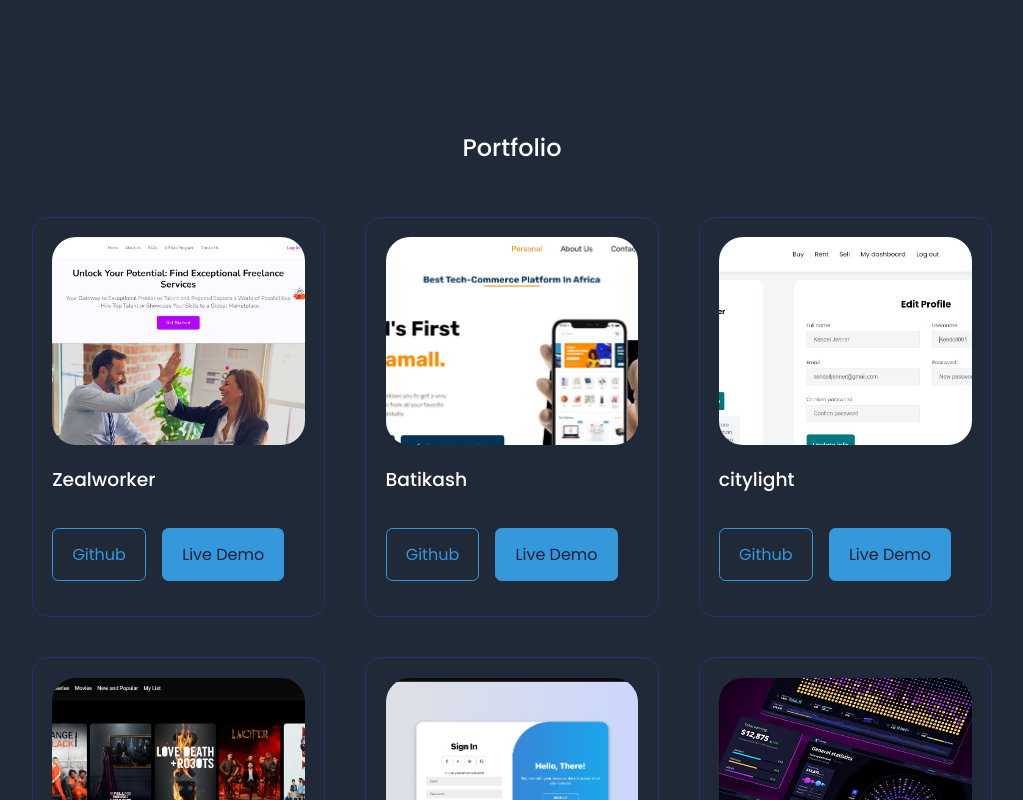
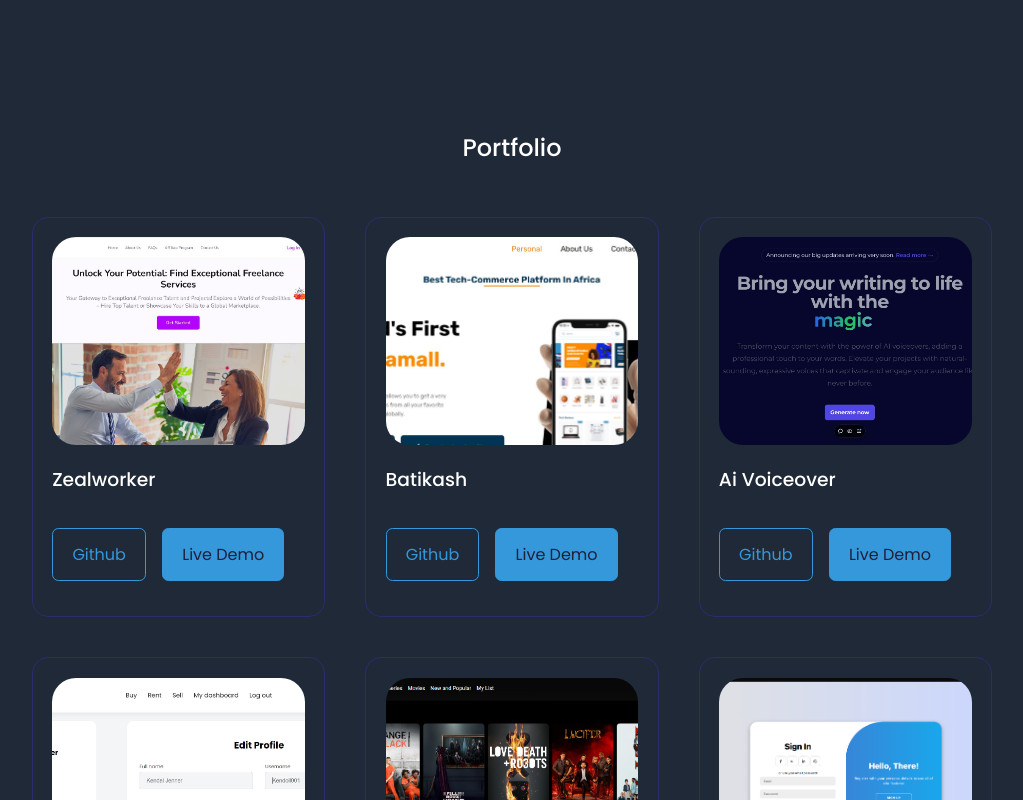
Before and after one commit to Michaeliskingbd/Portfoliowebsite, a React (Create React App) app: page /portfoliopage in a window 1280 px wide. Shown: the top 800 px of the page, without its empty margins (128-1151 px from the left). Built offline with nearby package versions, Linux system fonts and the light colour scheme.

Commit message:
first update

```diff
--- a/src/components/header/Header.jsx
+++ b/src/components/header/Header.jsx
@@ -33,11 +33,19 @@ const Header = () => {
   };
 
   useEffect(() => {
-    const timeoutId = setTimeout(() => {
-      openNotification();
-    }, 3000);
+    // Check if the notification has already been shown
+    const notificationShown = localStorage.getItem('notificationShown');
 
-    return () => clearTimeout(timeoutId);
+    if (!notificationShown) {
+      // Show notification only if it hasn't been shown before
+      const timeoutId = setTimeout(() => {
+        openNotification();
+        // Store in localStorage that the notification has been shown
+        localStorage.setItem('notificationShown', 'true');
+      }, 3000);
+
+      return () => clearTimeout(timeoutId);
+    }
   }, [user]);
 
   useEffect(() => {
--- a/src/components/portfolio/Portfolio.jsx
+++ b/src/components/portfolio/Portfolio.jsx
@@ -20,7 +20,7 @@ const Portfolio = () => {
     setTimeout(() => {
       navigate('/portfoliopage')
       setLoading(false);
-  }, 5000);
+  }, 3000);
 
   }
 
--- a/src/components/portfolio/portfolio.css
+++ b/src/components/portfolio/portfolio.css
@@ -70,7 +70,7 @@
         margin-top: 2rem;
         background: transparent !important;
         height: 3.5rem;
-        width: 150px;
+        width: 170px;
         font-size: 1rem;
         border-color: #3498DB;
         color: #3498DB;
--- a/src/pages/portfoliopage.jsx
+++ b/src/pages/portfoliopage.jsx
@@ -7,10 +7,12 @@ import IMG4 from '../assets/calculator.png'
 import IMG6 from '../assets/Snapshot_modernloginpage.png'
 import IMG7 from '../assets/n4.png'
 import IMG8 from '../assets/portfolio2.jpg'
+import IMG9 from '../assets/ai.jpg'
 
 
 import AOS from 'aos';
 import 'aos/dist/aos.css';
+import { Link } from 'react-router-dom'
 
 
 const PortfolioPage = () => {
@@ -18,6 +20,10 @@ const PortfolioPage = () => {
   useEffect(() => {
     AOS.init();
   }, [])
+
+  useEffect(() => {
+    window.scrollTo(0, 0); // Scrolls to the top
+  }, []);
 
   return (
     <section
@@ -46,6 +52,17 @@ const PortfolioPage = () => {
             <div className='portfolio__item-cta'>
             <a href='https://github.com/Michaeliskingbd' className='btn' target='_blank'>Github</a>
             <a href='https://batikash-web.vercel.app/' className='btn btn-primary' target='_blank'>Live Demo</a>
+            </div>
+          </article>
+
+          <article className='portfolio__item'>
+            <div data-aos="fade-up" className='portfolio__item-image'>
+                <img  src={IMG9} alt=''/>
+            </div>
+            <h3>Ai Voiceover</h3>
+            <div className='portfolio__item-cta'>
+            <a href='https://github.com/Michaeliskingbd' className='btn' target='_blank'>Github</a>
+            <a href='https://ai-voiceover-eight.vercel.app/' className='btn btn-primary' target='_blank'>Live Demo</a>
             </div>
           </article>
 
@@ -109,7 +126,7 @@ const PortfolioPage = () => {
 
         </div>
 
-        <a style={{display:"flex", justifyContent:"center", alignContent:"center", marginBottom:"3rem"}} href='home' className='btn view' >Go back</a>
+        <Link style={{display:"flex", justifyContent:"center", alignContent:"center", marginBottom:"3rem"}} to='/home' className='btn view' >Go back</Link>
     </section>
   )
 }
```
Also changed, not shown: src/assets/ai.jpg (added).
